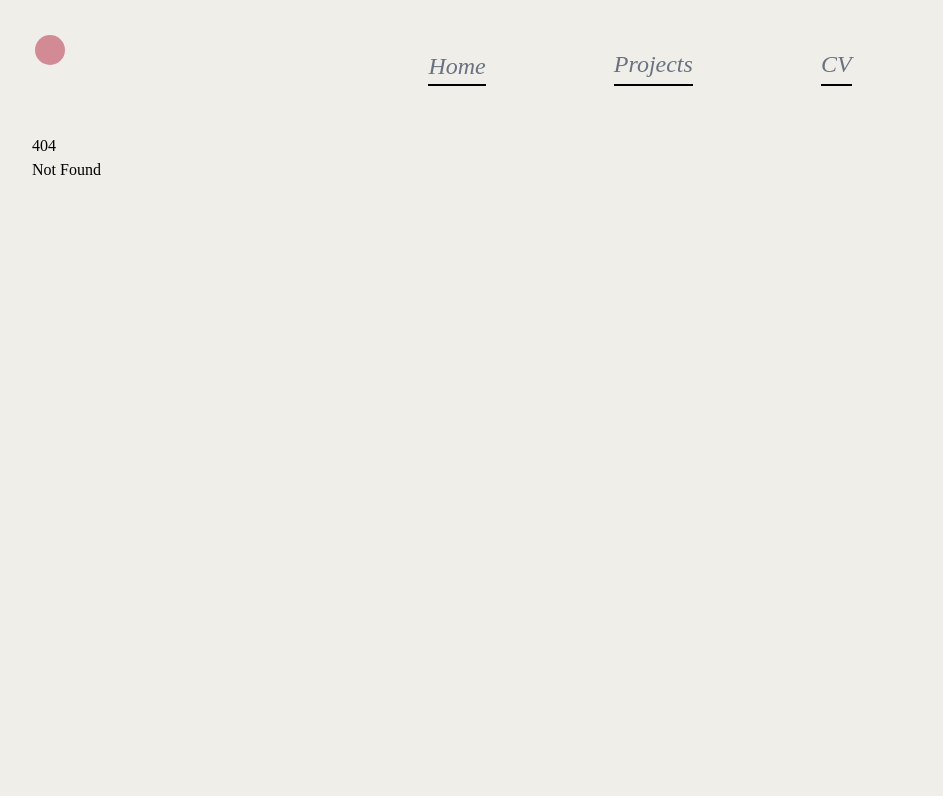
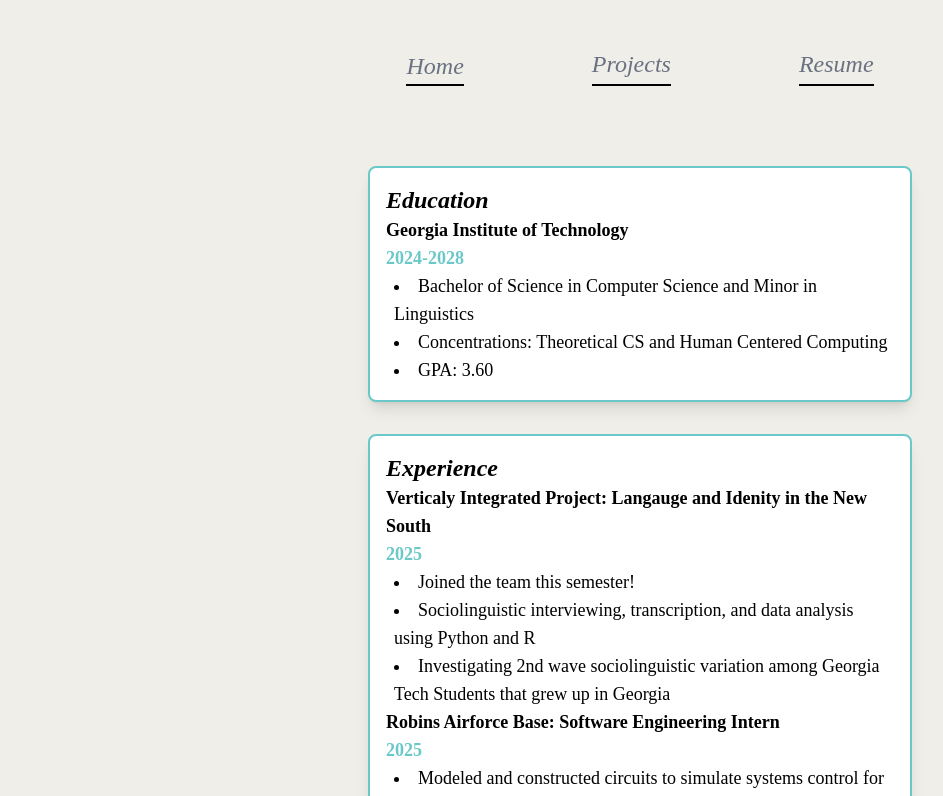
Before and after one commit to calvin-k347/portfolio, a SvelteKit app: page /resume in a window 1280 px wide. Before the commit this address had no page. Shown: the top 796 px of the page, without its empty margins (0-943 px from the left). Built offline with nearby package versions, Linux system fonts and the light colour scheme.

Commit message:
up to date

```diff
--- a/src/app.css
+++ b/src/app.css
@@ -1,6 +1,7 @@
 @import 'tailwindcss';
 @plugin '@tailwindcss/forms';
 @plugin '@tailwindcss/typography';
-a:hover {
-  @apply cursor-none;
+
+body{
+  cursor: default;
 }
--- a/src/routes/+layout.svelte
+++ b/src/routes/+layout.svelte
@@ -3,78 +3,21 @@
 	import favicon from '$lib/assets/favicon.svg';
 	import '@fontsource/pacifico';
 	import {Spring} from "svelte/motion"
-	let cursor_coords = new Spring({x:50, y:50}, {
-		stiffness: .1,
-		damping:.5 })
-	let size = new Spring(15)
-	let color = $state(180)
-	function scrollHandler() {
-		color = ( (window.scrollY - 10) % 180)
-	}
 	let { children } = $props();
 </script>
 <style>
-	svg {
-		position: fixed;
-		width: 100%;
-		height: 100%;
-		left: 0;
-		top: 0;
-	}
 </style>
 <svelte:head>
 	<link rel="icon" href={favicon} />
 </svelte:head>
-<div class="mb-20 mt-8 px-8 flex-col"
-	onmousemove="{(e) => {
-			cursor_coords.target = {
-				x: e.clientX,
-				y: e.clientY
-			}
-		}}"
-	role="presentation"
-	onmouseover="{(e) => {
-		if (e.target.closest("a")) {
-			size.target = 23
-		}
-	}}"
-	onmouseout="{(e) => {
-		if (e.target.closest("a")) {
-			size.target = 15
-		}
-	}}"
-	onfocus="{(e) => {
-		if (e.target.closest("a")) {
-			size.target = 23
-		}
-	}}"
-	onblur="{(e) => {
-		if (e.target.closest("a")) {
-			size.target = 15
-		}
-	}}"
-	>
+
+<div class="mb-20 mt-8 px-8 flex-col">
 	<nav class=" m-auto mb-8 py-4 flex flex-wrap  gap-x-32 gap-y-2 text-gray-500 text-2xl justify-center">
 		<a href="/" class="hover:text-blue-100 italic border-b-2 border-black py-0.5">Home</a>
 		<a href="/projects" class="hover:text-blue-100 italic border-b-2 border-black">Projects</a>
-		<a href="/cv" class="hover:text-blue-100 italic border-b-2 border-black">CV</a>
+		<a href="/resume" class="hover:text-blue-100 italic border-b-2 border-black">Resume</a>
 	</nav>
 
 
 	{@render children()}
-	<svg
-
-		pointer-events= none
-	>
-		<circle
-			cx={cursor_coords.current.x}
-			cy={cursor_coords.current.y}
-			r= {size.current}
-			pointer-events= none
-			opacity = .75
-			style="fill: hsl({color}, 46%, 60%); transition: fill 0.2s ease;"
-		>
-		</circle>
-	</svg>
 </div>
-<svelte:window on:scroll={scrollHandler} />
--- a/src/routes/projects/+page.svelte
+++ b/src/routes/projects/+page.svelte
@@ -28,7 +28,6 @@
     {/snippet}
     {@render project("Language Change and Migration in Cordele, GA", cordele, "I was born in Cordele and most of my family is from there. \n\n We moved when I was 6, and over the years I've noticed more and more families move away from the town. \n \n Why? What consequneces does this have on language change?", "/projects/cordele")}
     {@render project("Minionese Speech Processing", minionese, "Speech recogniton tools require an orthographic transcription of the language. What can we do for unwritten languages? \n\n The minions speak an unwritten language, so I developed a pipline to process their speech and reconstruct phonological class" )}
-    {@render project("Langauge and Names", langandnames, "Fun simulation to see how your name may changed over the next 100 years using a Generalized Addiative Model created on decades of social security baby name data! \n\n Based on the paper \"Modeling Language Change in English First Names\" (Williams, Savannah Jane, and Margaret Renwick. 2022)", "/projects/names" )}
+    {@render project("Langauge and Names", langandnames, "See how sound features of your name influence a model's predictions of gender over time. Created on decades of US baby name data! \n\n Based on the paper \"Modeling Language Change in English First Names\" (Williams, Savannah Jane, and Margaret Renwick. 2022)", "/projects/names" )}
 
-    <div class="rounded-lg border-2 bg-gray-200 w-72 h-72 mx-auto"><p class="text-2xl m-auto mt-32 text-center">More soon!</p></div>
 </div>
--- a/src/routes/projects/cordele/+page.svelte
+++ b/src/routes/projects/cordele/+page.svelte
@@ -4,12 +4,12 @@
         <p class="mx-auto text-xl italic underline">Southern Georgia Sociophonetics. Urban movement as a catalyst for language change</p>
     </div>
     {#snippet blog(date,title, text, img)}
-        <div class="grid mx-auto bg-white rounded-xl w-full md:w-2/3 py-4 border-2 border-[#6ac8c8]">
+        <div class="grid mx-auto bg-white rounded-xl w-full md:w-2/3  py-4 border-2 border-[#6ac8c8]">
             <p class="text-xl text-[#6ac8c8] ml-4 text-">{date}: <span class="text-black"> {title}</span></p>
             <p class="px-4 ">{text}</p>
         </div>
     {/snippet}
-    {@render blog("8/24", "King Papers", "Lorem ipsum dolor sit amet, consectetur adipiscing elit, sed do eiusmod tempor incididunt ut labore et dolore magna aliqua. Ut enim ad minim veniam, quis nostrud exercitation ullamco laboris nisi ut aliquip ex ea commodo consequat. Duis aute irure dolor in reprehenderit in voluptate velit esse cillum dolore eu fugiat nulla pariatur. Excepteur sint occaecat cupidatat non proident, sunt in culpa qui officia deserunt mollit anim id est laborum", [])}
-    {@render blog("Summer 2025","Project Ideation", "Lorem ipsum dolor sit amet, consectetur adipiscing elit, sed do eiusmod tempor incididunt ut labore et dolore magna aliqua. Ut enim ad minim veniam, quis nostrud exercitation ullamco laboris nisi ut aliquip ex ea commodo consequat. Duis aute irure dolor in reprehenderit in voluptate velit esse cillum dolore eu fugiat nulla pariatur. Excepteur sint occaecat cupidatat non proident, sunt in culpa qui officia deserunt mollit anim id est laborum",[])}
+    {@render blog("9/19/25", "First Recordings", "This week I visted, recruited, and recorded my first interviews in Cordele!", [])}
+    {@render blog("Summer 2025","Project Ideation", "A big source of inspiration for this project was from reading Demographic change, migration, and the African American Vowel System in Georgia (Forrest, Jon & Renwick, Margaret & Stanley, Joseph & Glass, Lelia 2024). I wanted to take a granular look at AAE language chnage in Georgia by looking recent movement from rural to urban Black communites. ",[])}
 
 </div>
--- a/src/routes/cv/+page.svelte
+++ b/src/routes/resume/+page.svelte
@@ -21,9 +21,9 @@
         <h1 class=" italic font-bold text-2xl">Experience</h1>
         <p class="font-bold">Verticaly Integrated Project: Langauge and Idenity in the New South </p>
         <p class="text-[#6ac8c8] font-bold">2025</p>
-        <li class="ml-2">Joining the team this semester!</li>
-        <li class="ml-2">Sociolinguistic interviewing, transcription, and data analysis </li>
-        <li class="ml-2">Investigating 2nd wave sociolinguistic variation</li>
+        <li class="ml-2">Joined the team this semester!</li>
+        <li class="ml-2">Sociolinguistic interviewing, transcription, and data analysis using Python and R</li>
+        <li class="ml-2">Investigating 2nd wave sociolinguistic variation among Georgia Tech Students that grew up in Georgia</li>
         <p class="font-bold">Robins Airforce Base: Software Engineering Intern</p>
         <p class="text-[#6ac8c8] font-bold">2025</p>
         <li class="ml-2">Modeled and constructed circuits to simulate systems control for aircraft flare pattern dispense tests using LEDs</li>
@@ -43,6 +43,6 @@
 
     <div class="  bg-white flex flex-col rounded-lg border-2 border-[#6ac8c8] p-4 shadow-lg mb-8">
         <h1 class=" italic font-bold text-2xl">Skills</h1>
-        <p class="font-bold">Python, Pandas, scikit-learn, SvelteJS, Java</p>
+        <p class="font-bold">Python, pandas, numpy, SvelteJS, Java</p>
     </div>
 </div>
```
